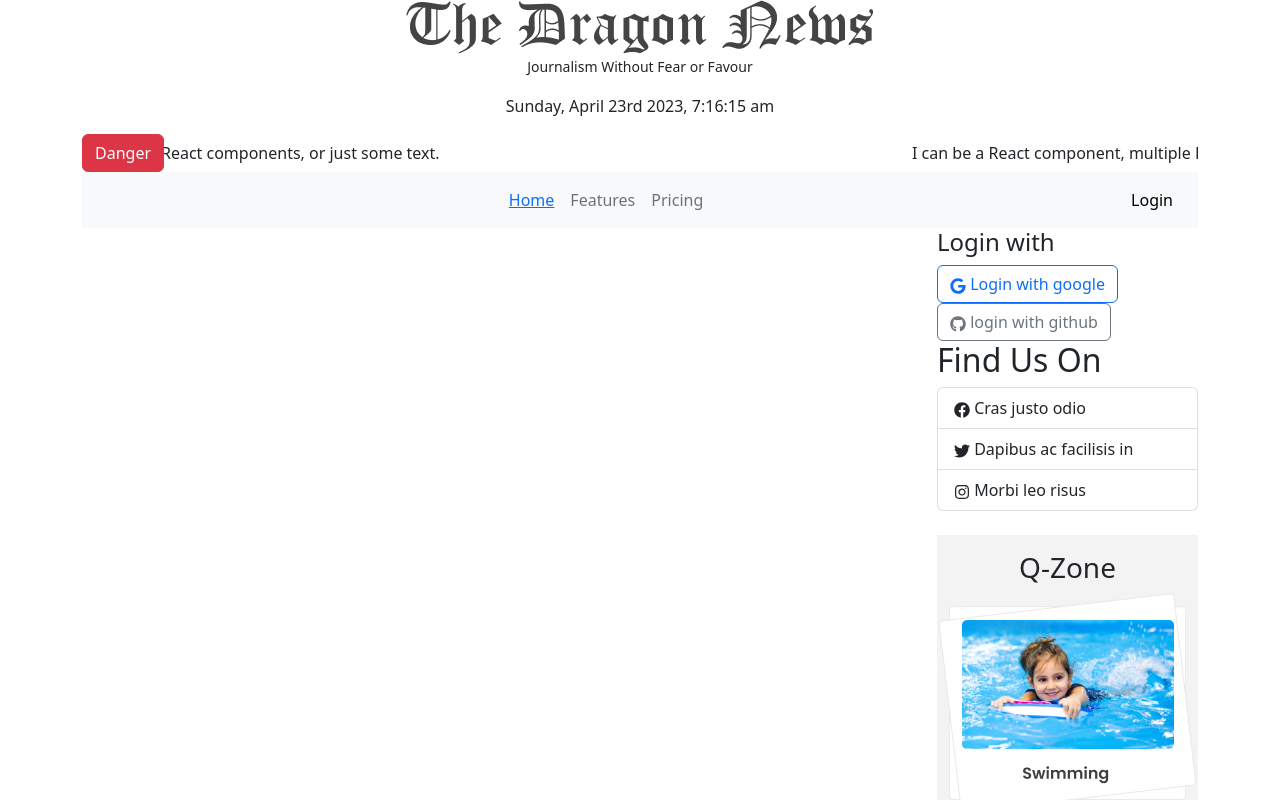
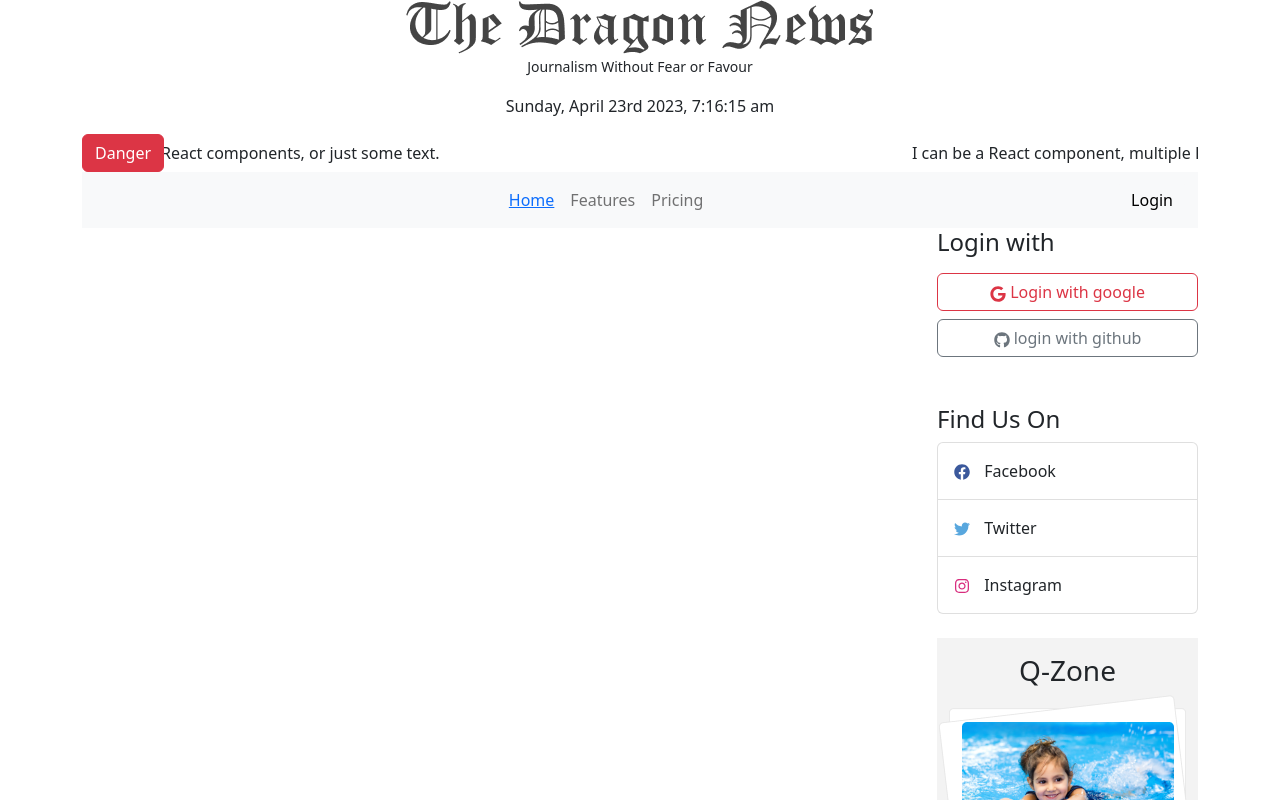
Before and after one commit to AbdullahWB/the-news-dragon, a React (Vite) app: page /news in a window 1280 px wide. Shown: the top 800 px of the page. Built offline with nearby package versions, Linux system fonts and the light colour scheme.

Commit message:
right nav style change

```diff
--- a/src/Pages/Shared/RightNav/RightNav.jsx
+++ b/src/Pages/Shared/RightNav/RightNav.jsx
@@ -11,14 +11,14 @@ const RightNav = () => {
     return (
         <div>
             <h4>Login with</h4>
-            <Button variant="outline-primary"><FaGoogle /> Login with google</Button>
-            <Button variant="outline-secondary"><FaGithub /> login with github</Button>
-            <div>
-                <h2>Find Us On</h2>
-                <ListGroup>
-                    <ListGroup.Item><FaFacebook /> Cras justo odio</ListGroup.Item>
-                    <ListGroup.Item><FaTwitter /> Dapibus ac facilisis in</ListGroup.Item>
-                    <ListGroup.Item><FaInstagram /> Morbi leo risus</ListGroup.Item>
+            <Button className='w-100 mt-2' variant="outline-danger"><FaGoogle /> Login with google</Button>
+            <Button className='w-100 mt-2' variant="outline-secondary"><FaGithub /> login with github</Button>
+            <div className='mt-5'>
+                <h4>Find Us On</h4>
+                <ListGroup className=''>
+                    <ListGroup.Item className='p-3'><FaFacebook style={{ color: "#3B599C" , marginRight: "10px" }} /> Facebook</ListGroup.Item>
+                    <ListGroup.Item className='p-3'><FaTwitter  style={{ color: "#58A7DE" , marginRight: "10px" }} /> Twitter</ListGroup.Item>
+                    <ListGroup.Item className='p-3'><FaInstagram  style={{ color: "#D82D7E" , marginRight: "10px" }}  /> Instagram</ListGroup.Item>
                 </ListGroup>
             </div>
             <QZone></QZone>
```
